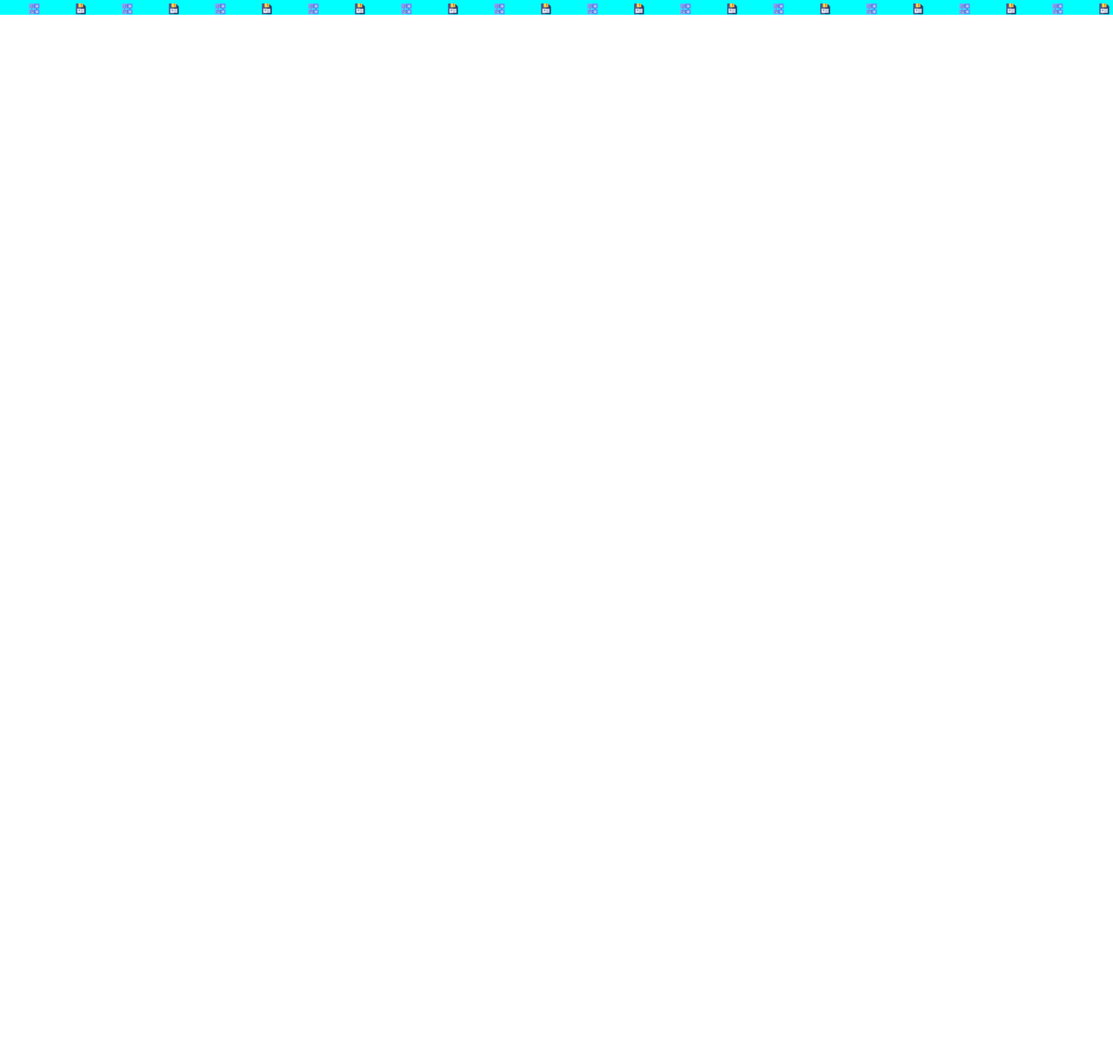
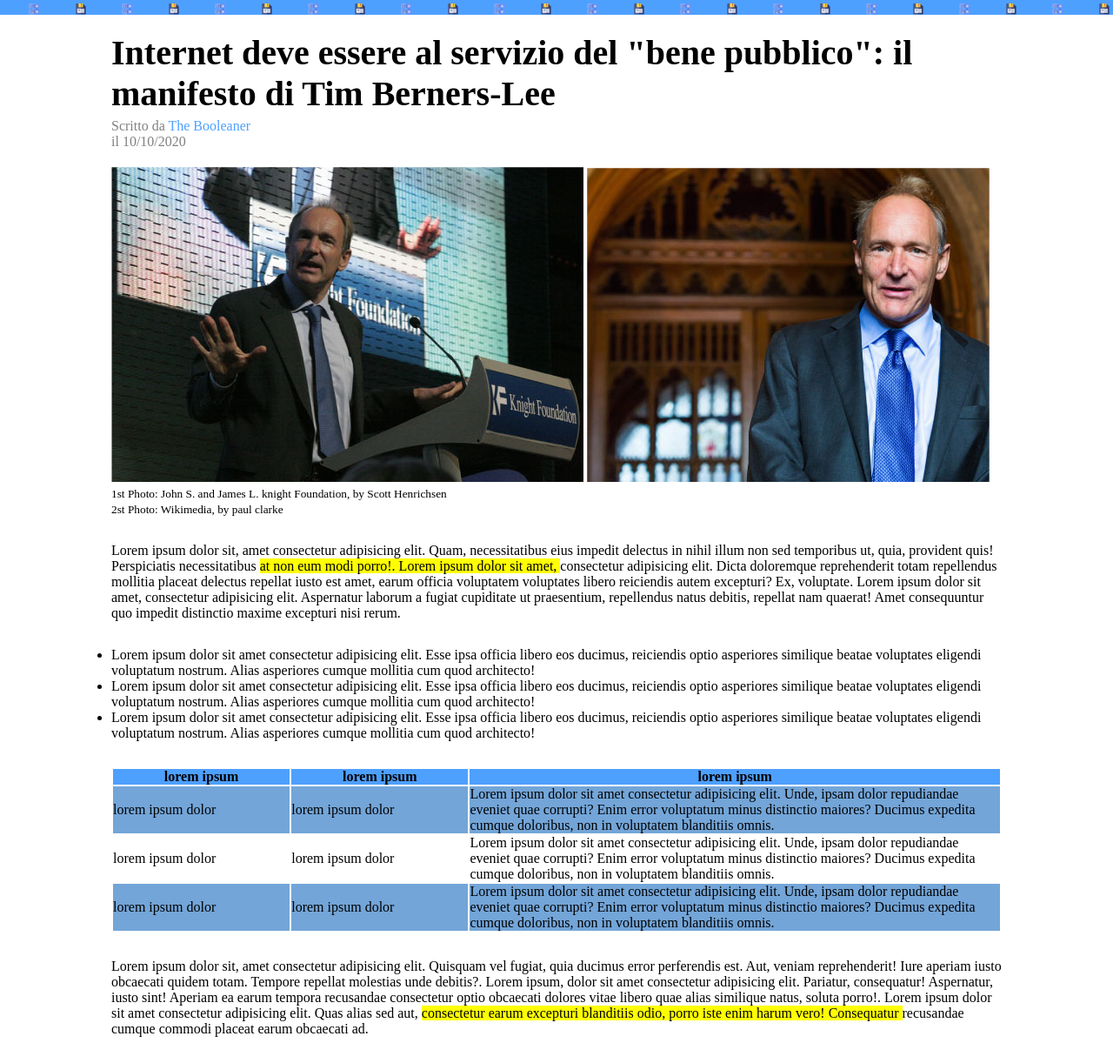
Before and after one commit to IvanRizzo28/html-css-booleaner, a plain HTML site: page index.html in a window 1280 px wide. Shown: the part 90-1312 px from the top of the page at 87% size. Before the commit the page ends 800 px from the top, so only its background shows below. Drawn offline with Linux system fonts and the light colour scheme.

Commit message:
creazione main

```diff
--- a/css/style.css
+++ b/css/style.css
@@ -15,7 +15,7 @@
 header{
     background-image: url("../img/pattern.png");
     background-size: contain;
-    background-color: aqua;
+    background-color: #4ea0ff;
     padding: 30px 0;
 }
 
@@ -23,3 +23,55 @@ header img{
     width: 170px;
 }
 /*-----------Fine Headeer---------*/
+
+/*------------article----------------*/
+
+.titolo{
+    font-size: 40px;
+    margin-top: 20px;
+    margin-bottom: 5px;
+}
+
+.autore{
+    font-weight: 200;
+    margin-bottom: 20px;
+    color: grey;
+}
+
+.autore span{
+    color: #4ea0ff;
+}
+
+article p, article ul, article table{
+    margin-bottom: 30px;
+}
+
+table{
+    width: 100%;
+}
+/*------------Fine article----------------*/
+
+
+
+/*----------classi di appoggio--------------*/
+.bg-blu{
+    background-color: #4ea0ff;
+}
+
+.bg-ligth-blu{
+    background-color: rgb(115, 165, 216);
+}
+
+.bg-white{
+    background-color: white;
+}
+
+
+.wi-60{
+    width: 60%;
+}
+
+.wi-20{
+    width: 20%;
+}
+/*---------- fine classi di appoggio----------*/
--- a/index.html
+++ b/index.html
@@ -11,16 +11,76 @@
 <body>
     <!-- -------------Header------------------ -->
     <header>
-        <div class="container">
+        <div class="container">   <!-- container con margine automatico -->
             <img src="img/logo.svg" alt="LOGO">
         </div>
     </header>
     <!-- -------------Fine Header------------------ -->
+    <!-- -------------Main------------------ -->
     <main>
+        <div class="container"> <!-- container con margine automatico -->
+            <article>
+                <h1 class="titolo">Internet deve essere al servizio del "bene pubblico": il manifesto di Tim Berners-Lee</h1>
+                <div class="autore">
+                    Scritto da <span>The Booleaner</span>
+                    <br>
+                    il 10/10/2020
+                </div>
 
+                <div class="foto">
+                    <img src="img/tim-1.jpg" alt="Foto Tim 1">
+                    <img src="img/tim-2.jpg" alt="Foto Tim 2">
+                </div>
+                <p><small>1st Photo: John S. and James L. knight Foundation, by Scott Henrichsen <br> 2st Photo: Wikimedia, by paul clarke</small></p>
+
+                <p>Lorem ipsum dolor sit, amet consectetur adipisicing elit. Quam, necessitatibus eius impedit delectus in nihil illum non sed temporibus ut, quia, provident quis! Perspiciatis necessitatibus <mark> at non eum modi porro!. Lorem ipsum dolor sit amet, </mark>consectetur adipisicing elit. Dicta doloremque reprehenderit totam repellendus mollitia placeat delectus repellat iusto est amet, earum officia voluptatem voluptates libero reiciendis autem excepturi? Ex, voluptate. Lorem ipsum dolor sit amet, consectetur adipisicing elit. Aspernatur laborum a fugiat cupiditate ut praesentium, repellendus natus debitis, repellat nam quaerat! Amet consequuntur quo impedit distinctio maxime excepturi nisi rerum.</p>
+
+                <ul>
+                    <li>Lorem ipsum dolor sit amet consectetur adipisicing elit. Esse ipsa officia libero eos ducimus, reiciendis optio asperiores similique beatae voluptates eligendi voluptatum nostrum. Alias asperiores cumque mollitia cum quod architecto!</li>
+                    <li>Lorem ipsum dolor sit amet consectetur adipisicing elit. Esse ipsa officia libero eos ducimus, reiciendis optio asperiores similique beatae voluptates eligendi voluptatum nostrum. Alias asperiores cumque mollitia cum quod architecto!</li>
+                    <li>Lorem ipsum dolor sit amet consectetur adipisicing elit. Esse ipsa officia libero eos ducimus, reiciendis optio asperiores similique beatae voluptates eligendi voluptatum nostrum. Alias asperiores cumque mollitia cum quod architecto!</li>
+                </ul>
+
+                <table>
+                    <thead>
+                        <tr class="bg-blu">
+                            <th class="wi-20">lorem ipsum</th>
+                            <th class="wi-20">lorem ipsum</th>
+                            <th class="wi-60">lorem ipsum</th>
+                        </tr>
+                    </thead>
+                    <tbody>
+                        <tr class="bg-ligth-blu">
+                            <td>lorem ipsum dolor</td>
+                            <td>lorem ipsum dolor</td>
+                            <td>Lorem ipsum dolor sit amet consectetur adipisicing elit. Unde, ipsam dolor repudiandae eveniet quae corrupti? Enim error voluptatum minus distinctio maiores? Ducimus expedita cumque doloribus, non in voluptatem blanditiis omnis.</td>
+                        </tr>
+                        <tr class="bg-white">
+                            <td>lorem ipsum dolor</td>
+                            <td>lorem ipsum dolor</td>
+                            <td>Lorem ipsum dolor sit amet consectetur adipisicing elit. Unde, ipsam dolor repudiandae eveniet quae corrupti? Enim error voluptatum minus distinctio maiores? Ducimus expedita cumque doloribus, non in voluptatem blanditiis omnis.</td>
+                        </tr>
+                        <tr class="bg-ligth-blu">
+                            <td>lorem ipsum dolor</td>
+                            <td>lorem ipsum dolor</td>
+                            <td>Lorem ipsum dolor sit amet consectetur adipisicing elit. Unde, ipsam dolor repudiandae eveniet quae corrupti? Enim error voluptatum minus distinctio maiores? Ducimus expedita cumque doloribus, non in voluptatem blanditiis omnis.</td>
+                        </tr>
+                    </tbody>
+                </table>
+
+                <p>Lorem ipsum dolor sit, amet consectetur adipisicing elit. Quisquam vel fugiat, quia ducimus error perferendis est. Aut, veniam reprehenderit! Iure aperiam iusto obcaecati quidem totam. Tempore repellat molestias unde debitis?. Lorem ipsum, dolor sit amet consectetur adipisicing elit. Pariatur, consequatur! Aspernatur, iusto sint! Aperiam ea earum tempora recusandae consectetur optio obcaecati dolores vitae libero quae alias similique natus, soluta porro!. Lorem ipsum dolor sit amet consectetur adipisicing elit. Quas alias sed aut, <mark> consectetur earum excepturi blanditiis odio, porro iste enim harum vero! Consequatur </mark>recusandae cumque commodi placeat earum obcaecati ad.</p>
+            </article>
+        </div>
     </main>
+    <!-- ------------- fine Main------------------ -->
+
+    <!-- ------------- footer------------------ -->
+
     <footer>
 
     </footer>
+
+    <!-- ------------- fine footer------------------ -->
+
 </body>
 </html>
```
